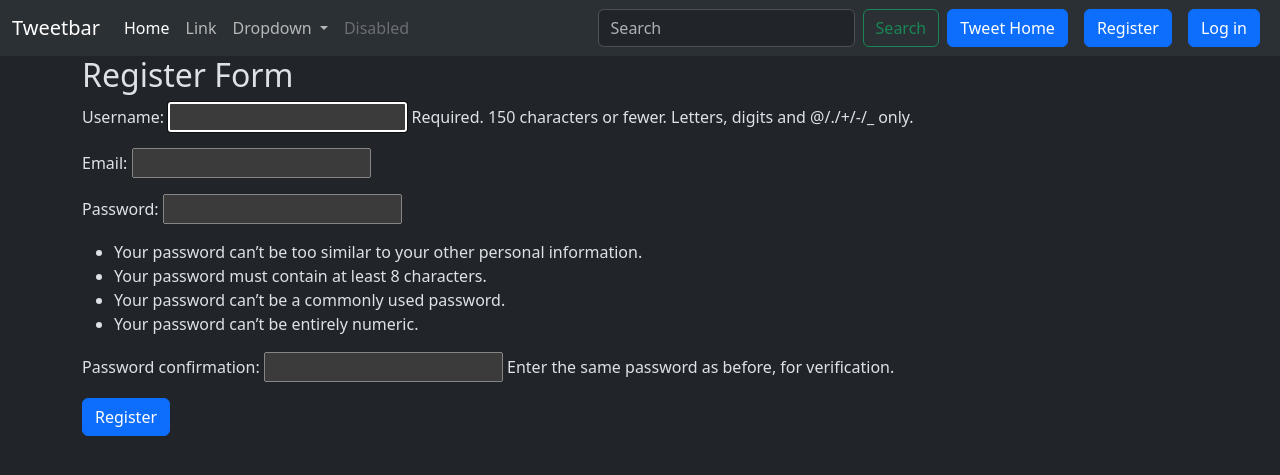
After one commit to abhaysinghtomar97/Full-Stack-Django-Project, a Django app: page /tweet/register/ in a window 1280 px wide. The commit adds this page. Shown: the top 475 px of the page. Run offline with Django 5.2, Linux system fonts and the light colour scheme.

Commit message:
register, login, logout, templates, user authentication

```diff
--- a/FSP1/FSP1/settings.py
+++ b/FSP1/FSP1/settings.py
@@ -127,3 +127,8 @@ MEDIA_ROOT = os.path.join(BASE_DIR, 'midea')
 
 STATIC_URL ='static/'
 STATICFILES_DIRS = [os.path.join(BASE_DIR, 'static')]
+
+LOGIN_URL = '/account/login'
+
+LOGIN_REDIRECT_URL = '/tweet/'
+LOGOUT_REDIRECT_URL = '/tweet/'
--- a/FSP1/FSP1/urls.py
+++ b/FSP1/FSP1/urls.py
@@ -18,10 +18,13 @@ from django.contrib import admin
 from django.urls import path, include
 from django.conf import settings
 from django.conf.urls.static import static
-
+from django.contrib.auth.urls import views as auth_views
 
 
 urlpatterns = [
     path('admin/', admin.site.urls),
     path('tweet/', include('tweet.urls')),
+    path('account/', include('django.contrib.auth.urls')),
+
+
 ] + static(settings.MEDIA_URL,document_root=settings.MEDIA_ROOT)
--- a/FSP1/templates/layout.html
+++ b/FSP1/templates/layout.html
@@ -50,6 +50,17 @@
         <input class="form-control me-2" type="search" placeholder="Search" aria-label="Search"/>
         <button class="btn btn-outline-success" type="submit">Search</button>
       </form>
+      <a href="{% url "tweet_list" %}" class="btn btn-primary mx-2">Tweet Home</a>
+      {% if user.is_authenticated %}
+      <form method="post" action={% url "logout" %}>
+        {% csrf_token %}
+        <button class="btn btn-danger" type="submit">Logout</button>
+      </form>
+      {% else %}
+       <a href="{% url "register" %}" class="btn btn-primary mx-2">Register</a>
+       <a href="{% url "login" %}" class="btn btn-primary mx-2">Log in</a>
+
+      {% endif %}
     </div>
   </div>
 </nav>
--- /dev/null
+++ b/FSP1/templates/registration/register.html
@@ -0,0 +1,14 @@
+{% extends "layout.html" %}
+
+
+{% block content %}
+<h2>Register Form</h2>
+<form method='post'>
+    {% csrf_token %}
+    {{form.as_p}}
+
+    <button class="btn btn-primary">Register</button>
+
+</form>
+
+{% endblock %}
--- a/FSP1/tweet/forms.py
+++ b/FSP1/tweet/forms.py
@@ -1,10 +1,16 @@
 from django import forms
 # from django.shortcuts import rens
 from .models import Tweet
-
-
+from django.contrib.auth.forms import UserCreationForm
+from django.contrib.auth.models import User
 class TweetForm(forms.ModelForm):
     class Meta:
         model = Tweet
         fields = ['text', 'photo']
         # return render(request, 'tweet_form.html')
+
+class UserRegistrationForm(UserCreationForm):
+    email = forms.EmailField()
+    class Meta:
+        model = User
+        fields = ('username', 'email', 'password1', 'password2')
--- a/FSP1/tweet/templates/tweet_list.html
+++ b/FSP1/tweet/templates/tweet_list.html
@@ -21,10 +21,12 @@
         <h5 class="card-title">{{ tweet.user.username }}</h5>
         <p class="card-text">{{ tweet.text }}</p>
         <small class="text-muted">Posted on {{ tweet.created_at|date:"M d, Y H:i" }}</small>
+        {% if tweet.user == user %}
         <div class="mt-2">
           <a href="{% url 'tweet_edit' tweet.id %}" class="btn btn-primary btn-sm">Edit</a>
           <a href="{% url 'tweet_delete' tweet.id %}" class="btn btn-danger btn-sm">Delete</a>
         </div>
+        {% endif %}
       </div>
     </div>
   {% endfor %}
--- a/FSP1/tweet/urls.py
+++ b/FSP1/tweet/urls.py
@@ -2,9 +2,10 @@ from django.urls import path
 from . import views
 
 urlpatterns = [
-    path('',views.index, name='index' ),
-    path('list/',views.tweet_list, name='tweet_list' ),
+    # path('',views.index, name='index' ),
+    path('',views.tweet_list, name='tweet_list' ),
     path('create/',views.tweet_create, name='tweet_create' ),
     path('<int:tweet_id>/delete/',views.tweet_delete, name='tweet_delete' ),
     path('<int:tweet_id>/edit/',views.tweet_edit, name='tweet_edit' ),
+    path('register/',views.register, name='register' ),
 ]
--- a/FSP1/tweet/views.py
+++ b/FSP1/tweet/views.py
@@ -1,7 +1,8 @@
 from django.shortcuts import render, get_object_or_404, redirect
 from .models import Tweet
-from .forms import TweetForm
-
+from .forms import TweetForm ,UserRegistrationForm
+from django.contrib.auth.decorators import login_required
+from django.contrib.auth import login
 # Create your views here.
 
 
@@ -13,6 +14,8 @@ def tweet_list(request): #to list all tweets
     tweets= Tweet.objects.all().order_by('-created_at')
     return render(request, 'tweet_list.html', {'tweets':tweets})
 
+
+@login_required
 def tweet_create(request):  # create tweet
     if request.method == "POST":
         form = TweetForm(request.POST, request.FILES)
@@ -26,6 +29,7 @@ def tweet_create(request):  # create tweet
         form = TweetForm()
     return render(request, 'tweet_form.html', {'form':form})
 
+@login_required
 def tweet_edit(request, tweet_id): #to edit tweet
     tweet = get_object_or_404(Tweet, pk=tweet_id, user = request.user)
     if request.method=="POST":
@@ -37,11 +41,29 @@ def tweet_edit(request, tweet_id): #to edit tweet
             return redirect('tweet_list')
     else:
         form = TweetForm(instance=tweet)
-    return render(request, 'tweet_form.html', {'from':form})
+    return render(request, 'tweet_form.html', {'form':form})
 
+@login_required
 def tweet_delete(request, tweet_id): #delete tweet
     tweet= get_object_or_404(Tweet, pk=tweet_id, user = request.user)
     if request.method=="POST":
         tweet.delete()
         return redirect('tweet_list')
     return render(request, 'tweet_confirm_delete.html', {'tweet':tweet})
+
+
+def register(request):
+    if request.method=='POST':
+        form = UserRegistrationForm(request.POST)
+        UserRegistrationForm(request.POST)
+        if form.is_valid():
+            user = form.save(commit=False)
+            user.set_password(form.cleaned_data['password1'])
+            user.save()
+            login(request, user)
+            return redirect('tweet_list')
+    else:
+        form =UserRegistrationForm()
+
+
+    return render(request, 'registration/register.html', {'form': form})
```
Also changed, not shown: FSP1/templates/registration/logged_out.html (added, +11 -0 lines), FSP1/templates/registration/login.html (added, +13 -0 lines), reflection.txt (+14 -0 lines), FSP1/db.sqlite3, FSP1/midea/photos/DEV_CLASSES.png (added), FSP1/midea/photos/icon_collegue.webp (added), FSP1/midea/photos/repository-open-graph-template.png (added).
